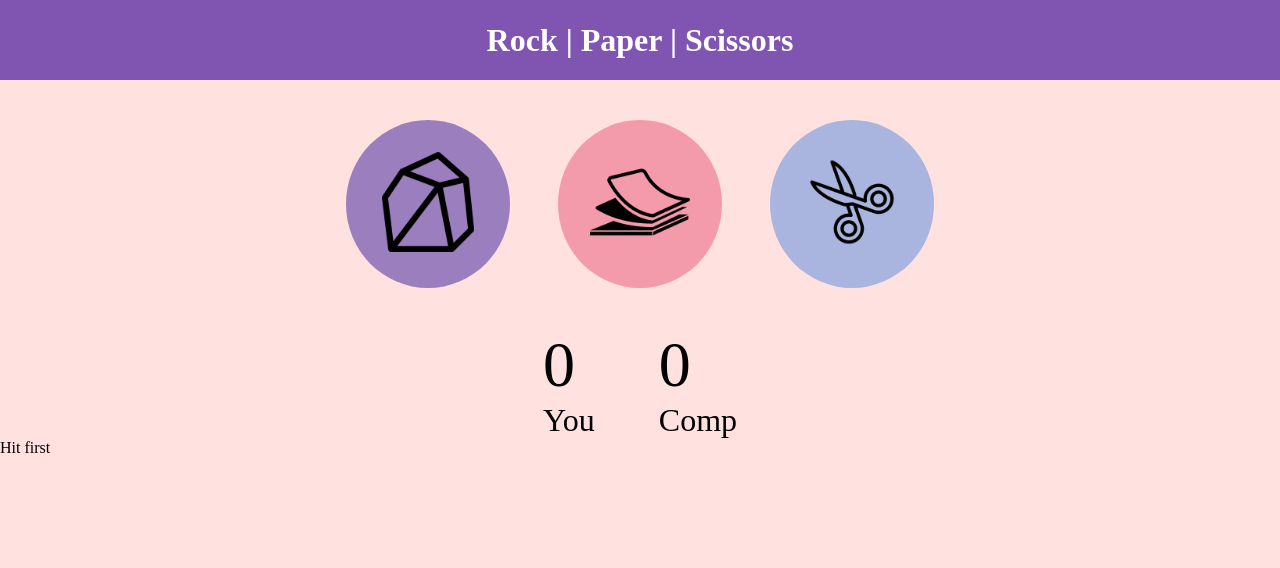
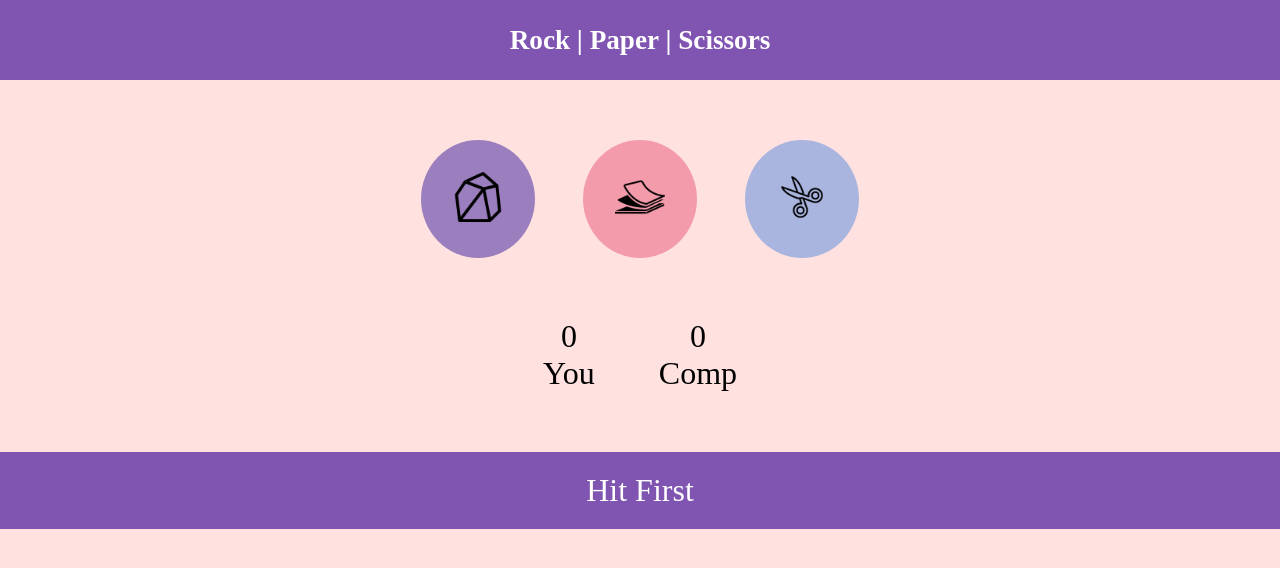
Before and after one commit to nizs/Rock-Paper-Scissors-JS, a plain HTML site: page index.html in a window 1280 px wide. Drawn offline with Linux system fonts and the light colour scheme.

Commit message:
css part almost done

```diff
--- a/index.html
+++ b/index.html
@@ -37,7 +37,7 @@
         </div>
         <!-- message-box -->
         <div class="msg-container">
-            <p id='msg'>Hit first</p>
+            <p id='msg'>Hit First</p>
         </div>
     </div>
     <script src="./script.js"></script>
--- a/style.css
+++ b/style.css
@@ -6,15 +6,19 @@
 body {
     background-color: #FFE1E0;
 }
-
+/* header */
 h1 {
     background-color: #7F55B1;
     height: 5rem;
     line-height: 5rem;
     text-align: center;
     color: white;
+    font-size: 5rem;
 }
 
+
+
+/* rock-paper-scissors images */
 #rock {
     background-color: #9B7EBD;
 }
@@ -31,7 +35,7 @@ h1 {
     display: flex;
     justify-content: center;
     align-items: center;
-    margin: 40px 0px;
+    margin: 60px 0px;
     gap: 3rem;
 }
 
@@ -50,14 +54,60 @@ h1 {
     height: 100px;
 }
 
+
+/* score-board */
 .score-board {
     display: flex;
+    margin: 60px 0px;
     justify-content: center;
     align-items: center;
     gap: 4rem;
     font-size: 2rem;
 }
 
+.score {
+    display: flex;
+    flex-direction: column;
+    align-items: center;
+}
+
 #user-score,#comp-score {
     font-size: 4rem;
 }
+
+
+/* message container */
+#msg {
+    color: white;
+    font-size: 2rem;
+}
+
+.msg-container {
+    background-color:#7F55B1;
+    margin-top: 20px;
+    padding: 20px 0px;
+    display: flex;
+    justify-content: center;
+}
+
+
+
+/* responsive */
+@media screen and (min-width: 320px){
+    h1 {
+        font-size: 1.7rem;
+    }
+    #user-score,#comp-score {
+        font-size: 2rem;
+    }
+    .choices {
+        display: flex;
+        flex-wrap: wrap;
+    }
+
+    .choice img {
+        width: 50px;
+        height: 50px;
+    }
+
+}
```
